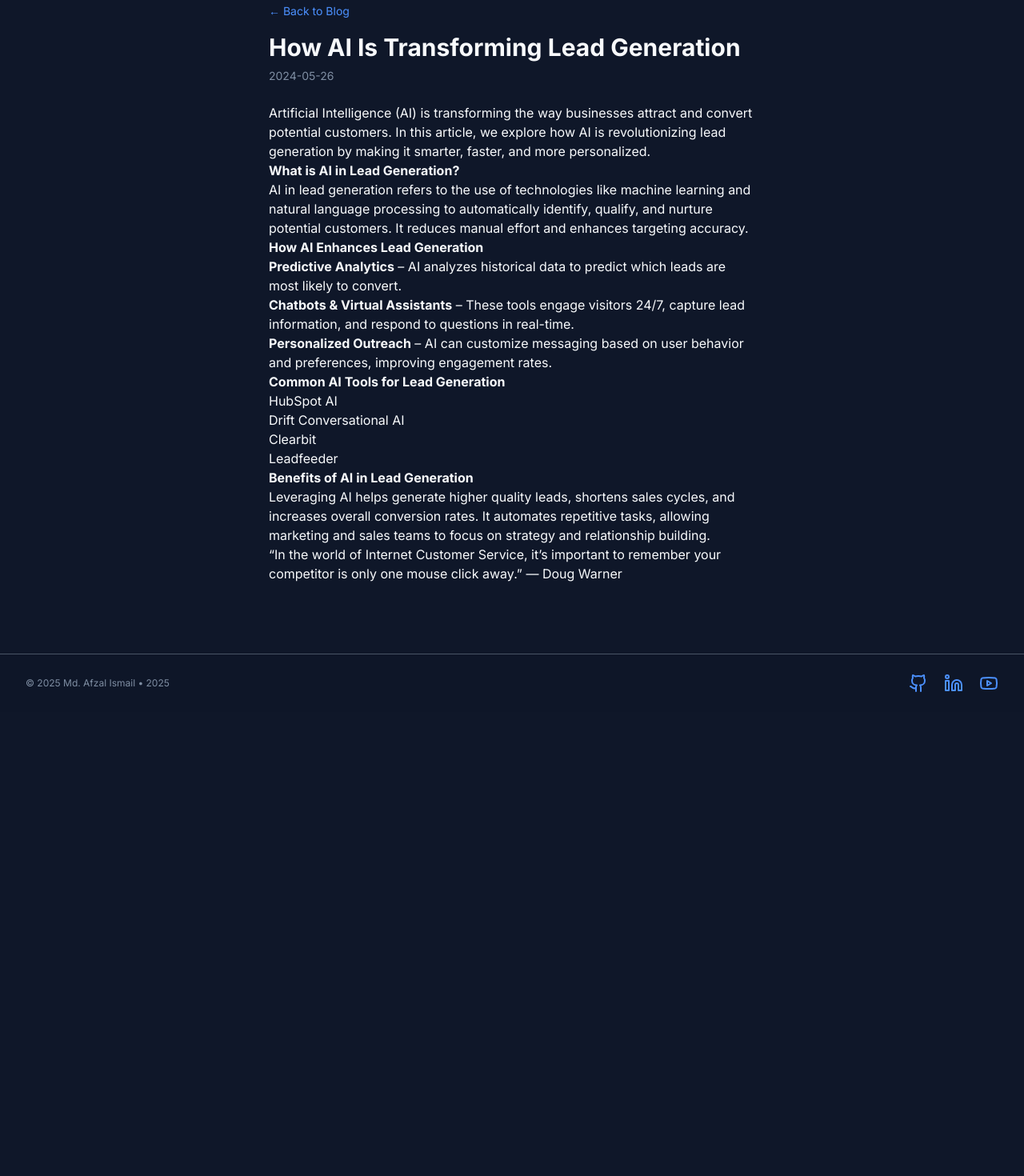
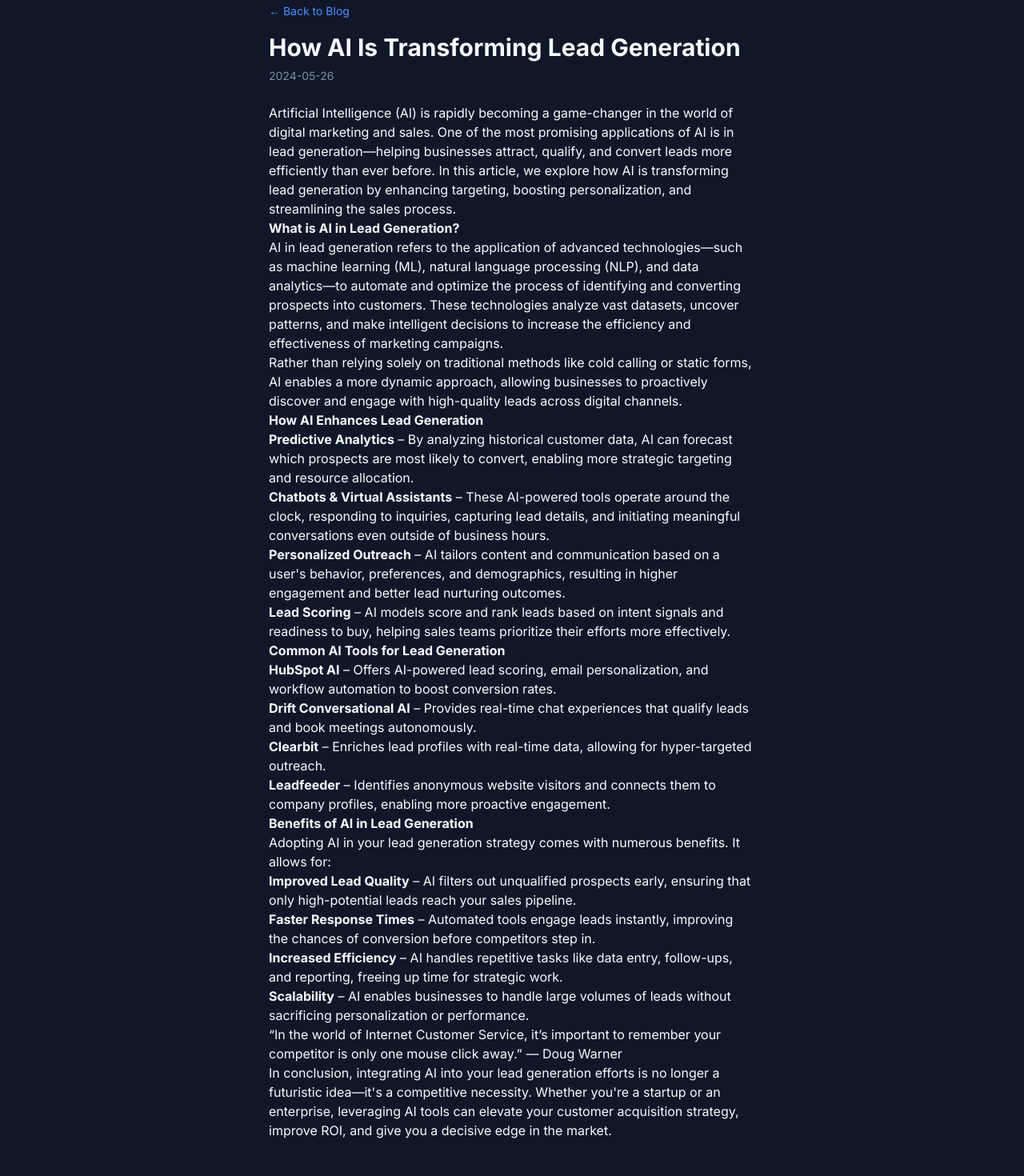
Before and after one commit to afzalismailsakif/Portfolio-Afzal-Ismail, a React (Vite) app: page /blogs/ai-in-lead-generation in a window 1280 px wide. Shown: the part 260-1730 px from the top of the page at 80% size. Before the commit the page ends 1150 px from the top, so only its background shows below. Built offline with nearby package versions, Linux system fonts and the light colour scheme.

Commit message:
Update AILeadGeneration.tsx

```diff
--- a/src/pages/blogs/AILeadGeneration.tsx
+++ b/src/pages/blogs/AILeadGeneration.tsx
@@ -3,47 +3,70 @@ import { Link } from "react-router-dom";
 
 const AILeadGeneration = () => (
   <div className="container py-10 animate-fade-in-up max-w-2xl mx-auto">
-    <Link to="/#blog" className="text-accent hover:underline text-sm">&larr; Back to Blog</Link>
+    <Link to="/#blog" className="text-accent hover:underline text-sm">
+      &larr; Back to Blog
+    </Link>
 
     <h1 className="text-3xl font-bold mt-4 mb-2">How AI Is Transforming Lead Generation</h1>
     <div className="text-sm text-muted-foreground mb-6">2024-05-26</div>
 
     <article className="prose prose-neutral max-w-none">
       <p>
-        Artificial Intelligence (AI) is transforming the way businesses attract and convert potential customers.
-        In this article, we explore how AI is revolutionizing lead generation by making it smarter, faster, and more personalized.
+        Artificial Intelligence (AI) is rapidly becoming a game-changer in the world of digital marketing and sales. One of the most promising applications of AI is in lead generation—helping businesses attract, qualify, and convert leads more efficiently than ever before. In this article, we explore how AI is transforming lead generation by enhancing targeting, boosting personalization, and streamlining the sales process.
       </p>
 
       <h2>What is AI in Lead Generation?</h2>
       <p>
-        AI in lead generation refers to the use of technologies like machine learning and natural language processing
-        to automatically identify, qualify, and nurture potential customers. It reduces manual effort and enhances targeting accuracy.
+        AI in lead generation refers to the application of advanced technologies—such as machine learning (ML), natural language processing (NLP), and data analytics—to automate and optimize the process of identifying and converting prospects into customers. These technologies analyze vast datasets, uncover patterns, and make intelligent decisions to increase the efficiency and effectiveness of marketing campaigns.
+      </p>
+      <p>
+        Rather than relying solely on traditional methods like cold calling or static forms, AI enables a more dynamic approach, allowing businesses to proactively discover and engage with high-quality leads across digital channels.
       </p>
 
       <h2>How AI Enhances Lead Generation</h2>
       <ul>
-        <li><strong>Predictive Analytics</strong> – AI analyzes historical data to predict which leads are most likely to convert.</li>
-        <li><strong>Chatbots & Virtual Assistants</strong> – These tools engage visitors 24/7, capture lead information, and respond to questions in real-time.</li>
-        <li><strong>Personalized Outreach</strong> – AI can customize messaging based on user behavior and preferences, improving engagement rates.</li>
+        <li>
+          <strong>Predictive Analytics</strong> – By analyzing historical customer data, AI can forecast which prospects are most likely to convert, enabling more strategic targeting and resource allocation.
+        </li>
+        <li>
+          <strong>Chatbots & Virtual Assistants</strong> – These AI-powered tools operate around the clock, responding to inquiries, capturing lead details, and initiating meaningful conversations even outside of business hours.
+        </li>
+        <li>
+          <strong>Personalized Outreach</strong> – AI tailors content and communication based on a user's behavior, preferences, and demographics, resulting in higher engagement and better lead nurturing outcomes.
+        </li>
+        <li>
+          <strong>Lead Scoring</strong> – AI models score and rank leads based on intent signals and readiness to buy, helping sales teams prioritize their efforts more effectively.
+        </li>
       </ul>
 
       <h2>Common AI Tools for Lead Generation</h2>
       <ul>
-        <li>HubSpot AI</li>
-        <li>Drift Conversational AI</li>
-        <li>Clearbit</li>
-        <li>Leadfeeder</li>
+        <li><strong>HubSpot AI</strong> – Offers AI-powered lead scoring, email personalization, and workflow automation to boost conversion rates.</li>
+        <li><strong>Drift Conversational AI</strong> – Provides real-time chat experiences that qualify leads and book meetings autonomously.</li>
+        <li><strong>Clearbit</strong> – Enriches lead profiles with real-time data, allowing for hyper-targeted outreach.</li>
+        <li><strong>Leadfeeder</strong> – Identifies anonymous website visitors and connects them to company profiles, enabling more proactive engagement.</li>
       </ul>
 
       <h2>Benefits of AI in Lead Generation</h2>
       <p>
-        Leveraging AI helps generate higher quality leads, shortens sales cycles, and increases overall conversion rates.
-        It automates repetitive tasks, allowing marketing and sales teams to focus on strategy and relationship building.
+        Adopting AI in your lead generation strategy comes with numerous benefits. It allows for:
       </p>
+      <ul>
+        <li><strong>Improved Lead Quality</strong> – AI filters out unqualified prospects early, ensuring that only high-potential leads reach your sales pipeline.</li>
+        <li><strong>Faster Response Times</strong> – Automated tools engage leads instantly, improving the chances of conversion before competitors step in.</li>
+        <li><strong>Increased Efficiency</strong> – AI handles repetitive tasks like data entry, follow-ups, and reporting, freeing up time for strategic work.</li>
+        <li><strong>Scalability</strong> – AI enables businesses to handle large volumes of leads without sacrificing personalization or performance.</li>
+      </ul>
 
       <blockquote>
-        <p>“In the world of Internet Customer Service, it’s important to remember your competitor is only one mouse click away.” — Doug Warner</p>
+        <p>
+          “In the world of Internet Customer Service, it’s important to remember your competitor is only one mouse click away.” — Doug Warner
+        </p>
       </blockquote>
+
+      <p>
+        In conclusion, integrating AI into your lead generation efforts is no longer a futuristic idea—it's a competitive necessity. Whether you're a startup or an enterprise, leveraging AI tools can elevate your customer acquisition strategy, improve ROI, and give you a decisive edge in the market.
+      </p>
     </article>
   </div>
 );
```
